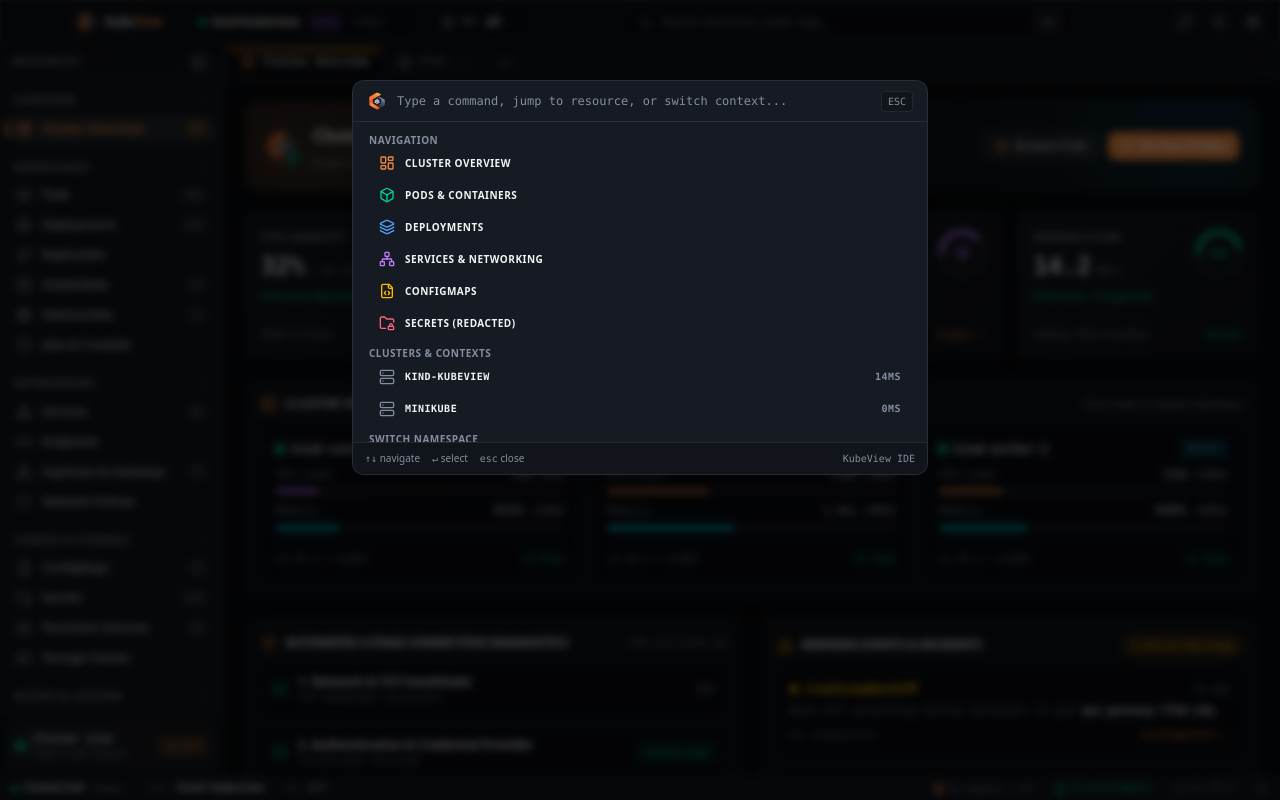
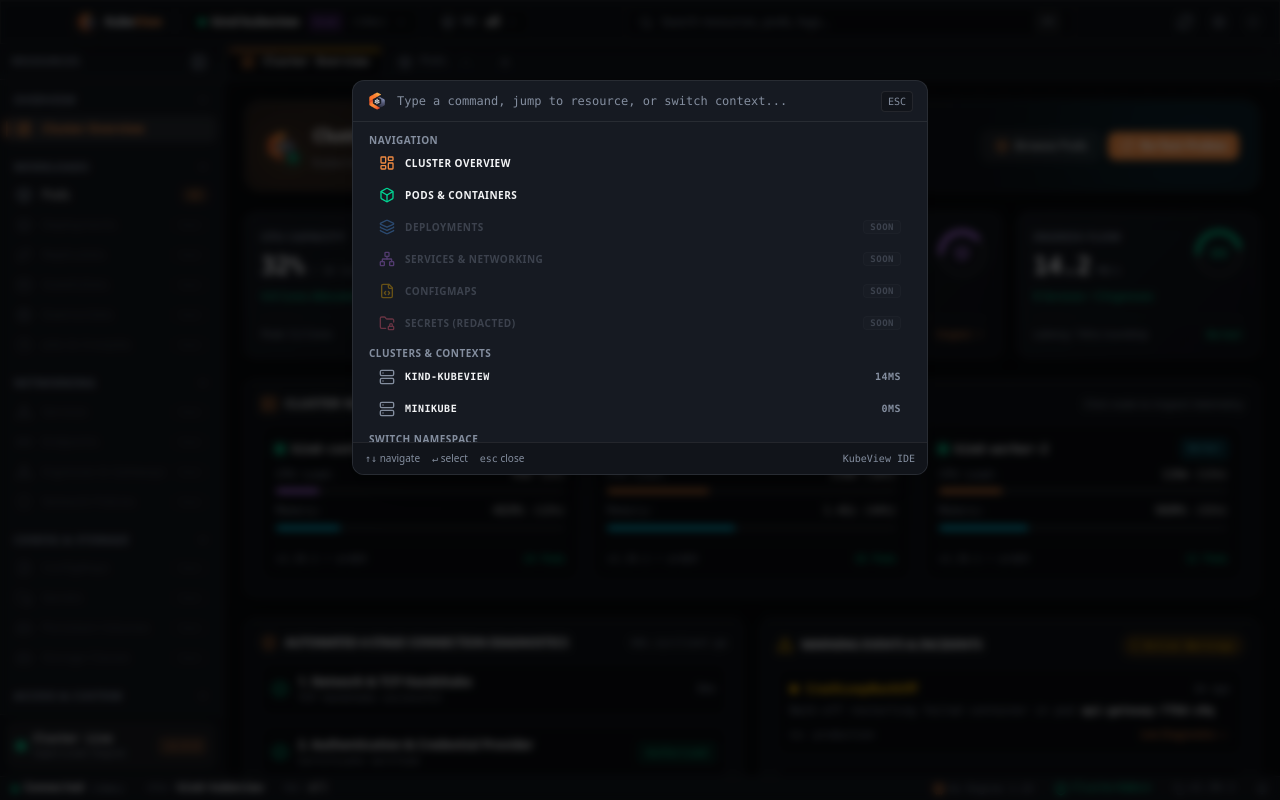
Before and after one commit to PorKeat/KubeView, a Next.js app in the folder apps/desktop/: page / in a window 1280 px wide. Both pictures are taken after a click on the button 505 px from the left and 61 px from the top of the page. Built offline with nearby package versions, Linux system fonts and the light colour scheme.

Commit message:
feat(ui): gracefully disable unintegrated menus and resources with Soon badges

```diff
--- a/apps/desktop/src/components/command/CommandPalette.tsx
+++ b/apps/desktop/src/components/command/CommandPalette.tsx
@@ -97,32 +97,44 @@
                 <span>Pods & Containers</span>
               </Command.Item>
               <Command.Item
-                onSelect={() => navigateTo("deployments", "Deployments")}
-                className="flex items-center gap-2.5 px-2.5 py-2 rounded-md cursor-pointer hover:bg-[var(--surface-hover)] text-[var(--foreground)] transition-colors"
+                disabled
+                className="flex items-center justify-between px-2.5 py-2 rounded-md opacity-35 cursor-not-allowed text-[var(--muted)]"
               >
+                <div className="flex items-center gap-2.5">
                   <Layers className="w-4 h-4 text-blue-400" />
                   <span>Deployments</span>
+                </div>
+                <span className="text-[9px] font-mono px-1.5 py-0.2 rounded bg-white/[0.04] border border-white/5">Soon</span>
               </Command.Item>
               <Command.Item
-                onSelect={() => navigateTo("services", "Services")}
-                className="flex items-center gap-2.5 px-2.5 py-2 rounded-md cursor-pointer hover:bg-[var(--surface-hover)] text-[var(--foreground)] transition-colors"
+                disabled
+                className="flex items-center justify-between px-2.5 py-2 rounded-md opacity-35 cursor-not-allowed text-[var(--muted)]"
               >
+                <div className="flex items-center gap-2.5">
                   <Network className="w-4 h-4 text-purple-400" />
                   <span>Services & Networking</span>
+                </div>
+                <span className="text-[9px] font-mono px-1.5 py-0.2 rounded bg-white/[0.04] border border-white/5">Soon</span>
               </Command.Item>
               <Command.Item
-                onSelect={() => navigateTo("configmaps", "ConfigMaps")}
-                className="flex items-center gap-2.5 px-2.5 py-2 rounded-md cursor-pointer hover:bg-[var(--surface-hover)] text-[var(--foreground)] transition-colors"
+                disabled
+                className="flex items-center justify-between px-2.5 py-2 rounded-md opacity-35 cursor-not-allowed text-[var(--muted)]"
               >
+                <div className="flex items-center gap-2.5">
                   <FileCode className="w-4 h-4 text-amber-400" />
                   <span>ConfigMaps</span>
+                </div>
+                <span className="text-[9px] font-mono px-1.5 py-0.2 rounded bg-white/[0.04] border border-white/5">Soon</span>
               </Command.Item>
               <Command.Item
-                onSelect={() => navigateTo("secrets", "Secrets")}
-                className="flex items-center gap-2.5 px-2.5 py-2 rounded-md cursor-pointer hover:bg-[var(--surface-hover)] text-[var(--foreground)] transition-colors"
+                disabled
+                className="flex items-center justify-between px-2.5 py-2 rounded-md opacity-35 cursor-not-allowed text-[var(--muted)]"
               >
+                <div className="flex items-center gap-2.5">
                   <FolderLock className="w-4 h-4 text-rose-400" />
                   <span>Secrets (Redacted)</span>
+                </div>
+                <span className="text-[9px] font-mono px-1.5 py-0.2 rounded bg-white/[0.04] border border-white/5">Soon</span>
               </Command.Item>
             </Command.Group>
 
--- a/apps/desktop/src/components/layout/AppHeader.tsx
+++ b/apps/desktop/src/components/layout/AppHeader.tsx
@@ -92,9 +92,9 @@
         </button>
 
         <button
-          onClick={() => toast.info("Settings panel coming in Phase 1")}
-          className="p-1.5 rounded-lg hover:bg-white/[0.08] text-[var(--muted)] hover:text-[var(--foreground)] transition-colors cursor-pointer"
-          title="Settings"
+          disabled
+          className="p-1.5 rounded-lg opacity-35 cursor-not-allowed text-[var(--muted)]"
+          title="Settings & Global Preferences (Coming Soon)"
         >
           <Settings className="w-4 h-4" />
         </button>
--- a/apps/desktop/src/components/layout/AppSidebar.tsx
+++ b/apps/desktop/src/components/layout/AppSidebar.tsx
@@ -32,7 +32,8 @@
   title: string;
   icon: React.ElementType;
   badge?: string | number;
-  badgeVariant?: "default" | "warning" | "accent";
+  badgeVariant?: "default" | "warning" | "accent" | "soon";
+  disabled?: boolean;
 }
 
 interface NavGroup {
@@ -44,44 +45,44 @@
   {
     category: "Overview",
     items: [
-      { id: "overview", title: "Cluster Overview", icon: LayoutDashboard, badge: "2", badgeVariant: "warning" },
+      { id: "overview", title: "Cluster Overview", icon: LayoutDashboard },
     ],
   },
   {
     category: "Workloads",
     items: [
-      { id: "pods", title: "Pods", icon: Box, badge: 42 },
-      { id: "deployments", title: "Deployments", icon: Layers, badge: 12 },
-      { id: "replicasets", title: "ReplicaSets", icon: Repeat },
-      { id: "statefulsets", title: "StatefulSets", icon: Database, badge: 2 },
-      { id: "daemonsets", title: "DaemonSets", icon: Cpu, badge: 1 },
-      { id: "jobs", title: "Jobs & CronJobs", icon: Clock },
+      { id: "pods", title: "Pods", icon: Box, badge: 42, badgeVariant: "accent" },
+      { id: "deployments", title: "Deployments", icon: Layers, badge: "Soon", badgeVariant: "soon", disabled: true },
+      { id: "replicasets", title: "ReplicaSets", icon: Repeat, badge: "Soon", badgeVariant: "soon", disabled: true },
+      { id: "statefulsets", title: "StatefulSets", icon: Database, badge: "Soon", badgeVariant: "soon", disabled: true },
+      { id: "daemonsets", title: "DaemonSets", icon: Cpu, badge: "Soon", badgeVariant: "soon", disabled: true },
+      { id: "jobs", title: "Jobs & CronJobs", icon: Clock, badge: "Soon", badgeVariant: "soon", disabled: true },
     ],
   },
   {
     category: "Networking",
     items: [
-      { id: "services", title: "Services", icon: Network, badge: 8 },
-      { id: "endpoints", title: "Endpoints", icon: Radio },
-      { id: "ingresses", title: "Ingresses & Gateways", icon: Network, badge: 3 },
-      { id: "networkpolicies", title: "Network Policies", icon: Shield },
+      { id: "services", title: "Services", icon: Network, badge: "Soon", badgeVariant: "soon", disabled: true },
+      { id: "endpoints", title: "Endpoints", icon: Radio, badge: "Soon", badgeVariant: "soon", disabled: true },
+      { id: "ingresses", title: "Ingresses & Gateways", icon: Network, badge: "Soon", badgeVariant: "soon", disabled: true },
+      { id: "networkpolicies", title: "Network Policies", icon: Shield, badge: "Soon", badgeVariant: "soon", disabled: true },
     ],
   },
   {
     category: "Config & Storage",
     items: [
-      { id: "configmaps", title: "ConfigMaps", icon: FileCode, badge: 9 },
-      { id: "secrets", title: "Secrets", icon: FolderLock, badge: 14 },
-      { id: "persistentvolumes", title: "Persistent Volumes", icon: HardDrive, badge: 4 },
-      { id: "storageclasses", title: "Storage Classes", icon: HardDrive },
+      { id: "configmaps", title: "ConfigMaps", icon: FileCode, badge: "Soon", badgeVariant: "soon", disabled: true },
+      { id: "secrets", title: "Secrets", icon: FolderLock, badge: "Soon", badgeVariant: "soon", disabled: true },
+      { id: "persistentvolumes", title: "Persistent Volumes", icon: HardDrive, badge: "Soon", badgeVariant: "soon", disabled: true },
+      { id: "storageclasses", title: "Storage Classes", icon: HardDrive, badge: "Soon", badgeVariant: "soon", disabled: true },
     ],
   },
   {
     category: "Access & Custom",
     items: [
-      { id: "serviceaccounts", title: "Service Accounts", icon: Users },
-      { id: "rbac", title: "Roles & Bindings", icon: Key },
-      { id: "crds", title: "Custom Resources", icon: Boxes, badge: 6 },
+      { id: "serviceaccounts", title: "Service Accounts", icon: Users, badge: "Soon", badgeVariant: "soon", disabled: true },
+      { id: "rbac", title: "Roles & Bindings", icon: Key, badge: "Soon", badgeVariant: "soon", disabled: true },
+      { id: "crds", title: "Custom Resources", icon: Boxes, badge: "Soon", badgeVariant: "soon", disabled: true },
     ],
   },
 ];
@@ -96,6 +97,10 @@
   };
 
   const handleItemClick = (item: NavItem) => {
+    if (item.disabled) {
+      return;
+    }
+
     openTab({
       id: item.id,
       title: item.title,
@@ -154,16 +159,25 @@
                     return (
                       <button
                         key={item.id}
+                        disabled={item.disabled}
                         onClick={() => handleItemClick(item)}
                         className={cn(
                           "w-full flex items-center justify-between px-2.5 py-1.5 text-xs rounded-lg transition-all text-left group relative",
-                          isActive
-                            ? "bg-white/[0.08] text-[var(--accent)] font-semibold shadow-inner"
-                            : "text-[var(--foreground)] hover:bg-white/[0.04]"
+                          item.disabled
+                            ? "opacity-35 cursor-not-allowed select-none hover:bg-transparent text-[var(--muted)]"
+                            : isActive
+                            ? "bg-white/[0.08] text-[var(--accent)] font-semibold shadow-inner cursor-pointer"
+                            : "text-[var(--foreground)] hover:bg-white/[0.04] cursor-pointer"
                         )}
-                        title={sidebarCollapsed ? item.title : undefined}
+                        title={
+                          item.disabled
+                            ? `${item.title} (Scheduled for upcoming Phase 4)`
+                            : sidebarCollapsed
+                            ? item.title
+                            : undefined
+                        }
                       >
-                        {isActive && (
+                        {isActive && !item.disabled && (
                           <span className="absolute left-0 top-1/2 -translate-y-1/2 w-0.5 h-4 rounded-r-full bg-[var(--accent)] shadow-[0_0_8px_rgba(240,138,66,0.8)]" />
                         )}
 
@@ -175,8 +189,10 @@
                         {!sidebarCollapsed && item.badge !== undefined && (
                           <span
                             className={cn(
-                              "px-1.5 py-0.2 rounded text-[10px] font-mono font-medium shrink-0 ml-1.5 border",
-                              item.badgeVariant === "warning"
+                              "px-1.5 py-0.2 rounded text-[9px] font-mono font-medium shrink-0 ml-1.5 border tracking-tight",
+                              item.badgeVariant === "soon"
+                                ? "bg-white/[0.03] text-[var(--muted)] border-white/[0.06] opacity-75"
+                                : item.badgeVariant === "warning"
                                 ? "bg-amber-500/15 text-amber-400 border-amber-500/25"
                                 : item.badgeVariant === "accent"
                                 ? "bg-[var(--accent)]/15 text-[var(--accent)] border-[var(--accent)]/25"
--- a/apps/desktop/src/components/layout/ContextSwitcherDropdown.tsx
+++ b/apps/desktop/src/components/layout/ContextSwitcherDropdown.tsx
@@ -173,11 +173,14 @@
           {/* Bottom Actions */}
           <div className="border-t border-[var(--border)] pt-1.5 mt-1 space-y-0.5">
             <DropdownMenu.Item
-              onSelect={() => toast.info("Kubeconfig auto-detects from ~/.kube and $KUBECONFIG")}
-              className="flex items-center gap-2 p-1.5 text-xs rounded hover:bg-[var(--surface-hover)] text-[var(--muted)] hover:text-[var(--foreground)] cursor-pointer outline-hidden"
+              disabled
+              className="flex items-center justify-between p-1.5 text-xs rounded opacity-40 cursor-not-allowed text-[var(--muted)] select-none"
             >
-              <Plus className="w-3.5 h-3.5" />
-              <span>Import Kubeconfig File...</span>
+              <div className="flex items-center gap-2">
+                <Plus className="w-3.5 h-3.5" />
+                <span>Import Kubeconfig File...</span>
+              </div>
+              <span className="text-[9px] font-mono px-1.5 py-0.2 rounded bg-white/[0.04] border border-white/10">Auto-Loaded</span>
             </DropdownMenu.Item>
 
             <DropdownMenu.Item
```
Lines whose indentation alone changed are shown as unchanged.
